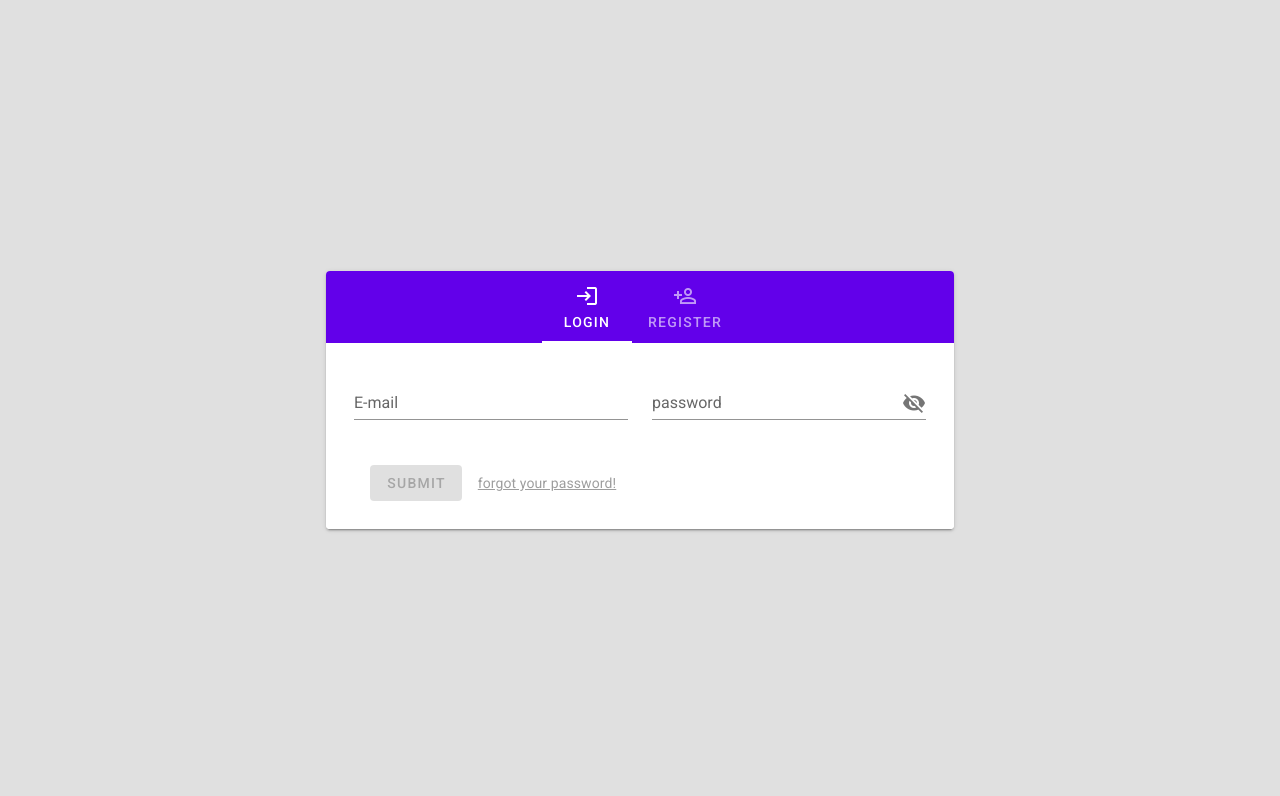
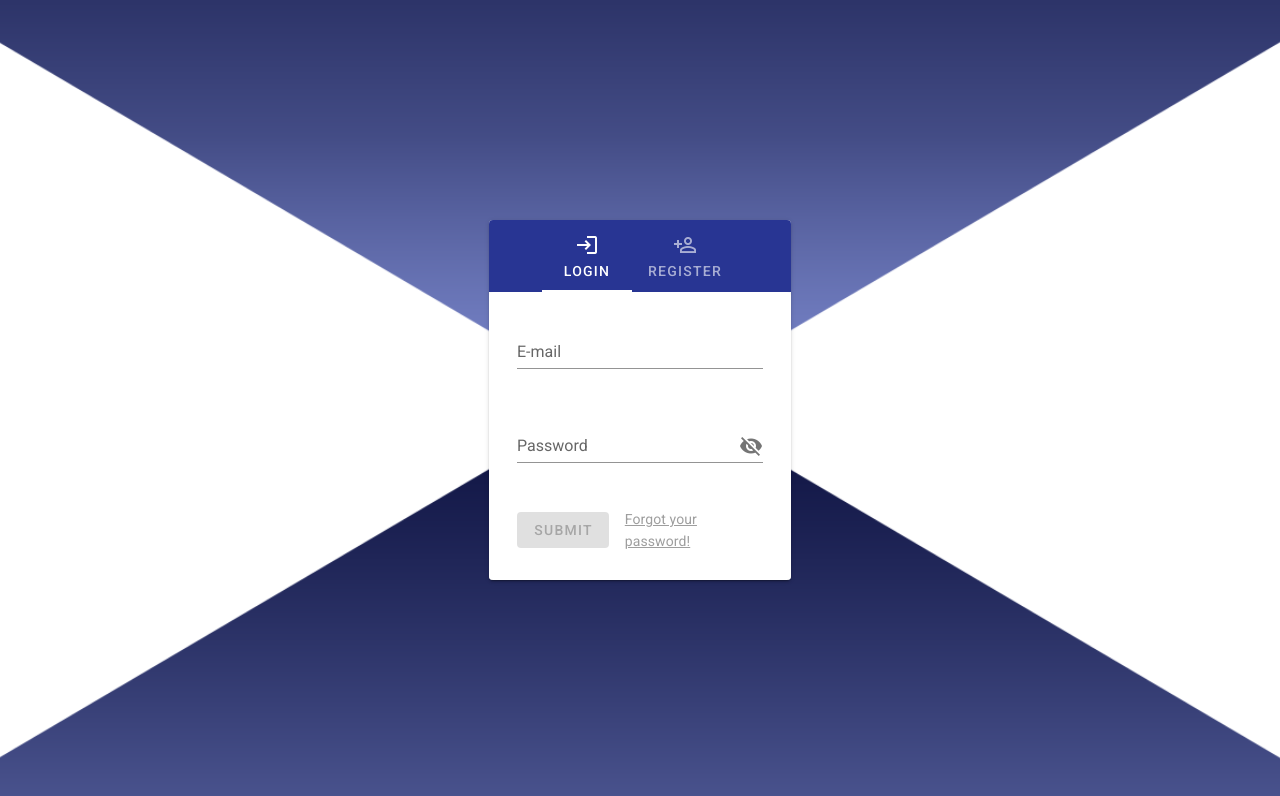
Before and after one commit to SAMoosavi/host, a Vue app: page /login-register in a window 1280 px wide. Shown: the top 796 px of the page. Built offline with nearby package versions, Linux system fonts and the light colour scheme.

Commit message:
ok auth ui

```diff
--- /dev/null
+++ b/public/css/style.css
@@ -0,0 +1,11 @@
+.bg-white-to-black {
+  background-color: #ffffff;
+  background-image: linear-gradient(225deg, #ffffff 0%, #000000 100%);
+}
+.bg-white-to-gray {
+  background-color: #ffffff;
+  background-image: linear-gradient(168deg, #ffffff 14%, #6f6f6f 88%);
+}
+.bg-image-auth{
+  background: url(../images/background/auth.png) center center/cover;
+}
--- a/public/index.html
+++ b/public/index.html
@@ -8,6 +8,7 @@
     <title><%= htmlWebpackPlugin.options.title %></title>
     <link rel="stylesheet" href="https://fonts.googleapis.com/css?family=Roboto:100,300,400,500,700,900">
     <link rel="stylesheet" href="https://cdn.jsdelivr.net/npm/@mdi/font@latest/css/materialdesignicons.min.css">
+    <link rel="stylesheet" href="./css/style.css">
   </head>
   <body>
     <noscript>
--- a/src/views/EmailVerify.vue
+++ b/src/views/EmailVerify.vue
@@ -1,27 +1,24 @@
 <template>
   <v-app>
-    <v-row justify="center" align="center" class="grey lighten-2">
+    <v-row justify="center" align="center" class="bg-image-auth">
       <v-col cols="12" md="5" lg="3">
         <v-card elevation="8" tile>
-          <v-card-title class="deep-purple accent-4 white--text"
+          <v-card-title class="indigo darken-3 text-uppercase text-uppercase white--text"
             >Verify Your Email Address</v-card-title
           >
-          <v-card-text class="black--text mt-2 mb-0 py-0"
+          <v-card-text class="black--text mt-2 mb-0 py-0 "
             >Before proceeding, please check your email for a verification
             link.</v-card-text
           >
-          <v-card-text class="my-0 py-0"
+          <v-card-text class="my-0 py-0 "
             >If you did not receive the email click here to request
             another</v-card-text
           >
-          <v-card-text v-if="sended" class="green--text"
-            >{{message}}</v-card-text
-          >
-          <v-card-actions>
-            <v-btn @click="send"  >
-              send
-            </v-btn>
-          </v-card-actions>
+          <v-card-text v-if="sended" class="green--text ">{{
+            message
+          }}</v-card-text>
+
+          <v-btn class="d-block text-capitalize" @click="send"> send </v-btn>
         </v-card>
       </v-col>
     </v-row>
@@ -34,7 +31,7 @@ export default {
   data() {
     return {
       sended: false,
-      message:"",
+      message: "",
       form: {
         email: sessionStorage.email,
       },
@@ -47,11 +44,11 @@ export default {
           "https://odev.abrnoc.com/fastapi/auth/resend-email-verification-token",
           this.form
         )
-        .then( (respons) => {
+        .then((respons) => {
           this.sended = true;
           this.message = respons.data.message;
         })
-        .catch ((respons) => {
+        .catch((respons) => {
           console.log(respons);
         });
     },
--- a/src/views/ForgotPassword.vue
+++ b/src/views/ForgotPassword.vue
@@ -1,42 +1,36 @@
 <template>
   <v-app>
-    <v-row justify="center" align="center" class="grey lighten-2">
+    <v-row justify="center" align="center" class="bg-image-auth">
       <v-col cols="12" md="5" lg="3">
         <v-card elevation="8" tile>
-          <v-card-title class="deep-purple accent-4 white--text">
+          <v-card-title class="indigo darken-3 text-uppercase white--text">
             forgot your password
           </v-card-title>
-          <v-card-text class="black--text mt-2 mb-0 py-0">
+          <v-card-text class="black--text mt-2 mb-0 py-0 ">
             Please enter your email to recover your password
           </v-card-text>
 
           <v-form v-model="valid" @submit.prevent="submit">
             <v-container>
               <v-row class="px-4 pt-4">
-                <p v-if="hasError" class="red--text text--darken-4">
+                <p v-if="hasError" class="red--text text--darken-4 ">
                   {{ error }}
                 </p>
-                <p v-if="hasSucsses" class="green--text text--darken-4">
+                <p v-if="hasSucsses" class="green--text text--darken-4 ">
                   {{ sucsses }}
                 </p>
                 <v-col cols="12">
                   <v-text-field
                     v-model="form.email"
                     label="E-mail"
-                    :rules="[rules.required,rules.email]"
+                    :rules="[rules.required, rules.email]"
                     required
                   ></v-text-field>
                 </v-col>
                 <v-col cols="12">
-                  <v-card-actions>
-                    <v-btn
-                      class="mx-4 d-block"
-                      :disabled="!valid"
-                      type="submit"
-                    >
-                      send
-                    </v-btn>
-                  </v-card-actions>
+                  <v-btn class="d-block " :disabled="!valid" type="submit">
+                    Send
+                  </v-btn>
                 </v-col>
               </v-row>
             </v-container>
--- a/src/views/Login.vue
+++ b/src/views/Login.vue
@@ -3,34 +3,34 @@
     <v-container>
       <p v-if="hasError" class="red--text text--darken-4">{{ error }}</p>
       <v-row>
-        <v-col cols="12" md="6">
+        <v-col cols="12">
           <v-text-field
             v-model="form.email"
             label="E-mail"
-            :rules="[rules.required,rules.email]"
+            :rules="[rules.required, rules.email]"
             required
           ></v-text-field>
         </v-col>
-        <v-col cols="12" md="6">
+        <v-col cols="12">
           <v-text-field
             v-model="form.password"
             :append-icon="show1 ? 'mdi-eye' : 'mdi-eye-off'"
             :type="show1 ? 'text' : 'password'"
             :rules="[rules.required]"
             name="input-10-1"
-            label="password"
+            label="Password"
             @click:append="show1 = !show1"
           ></v-text-field>
         </v-col>
         <v-col cols="12" class="d-flex align-center">
-          <v-btn class="mx-4 d-block" :disabled="!valid" type="submit">
-            submit
+          <v-btn class="d-block" :disabled="!valid" type="submit">
+            Submit
           </v-btn>
 
           <router-link
             to="/forgot-password"
-            class="text-decoration-underline grey--text"
-            >forgot your password!</router-link
+            class="text-decoration-underline grey--text ml-4"
+            >Forgot your password!</router-link
           >
         </v-col>
       </v-row>
--- a/src/views/LoginRegister.vue
+++ b/src/views/LoginRegister.vue
@@ -1,15 +1,16 @@
 
     <template>
-  <v-app>
-    <v-row justify="center" align="center" class="grey lighten-2">
-      <v-col cols="12" md="8" lg="6">
+  <v-app class="p-0 m-0">
+    <v-row justify="center" align="center" class="p-0 m-0 bg-image-auth">
+      <v-col cols="12" md="5" lg="3">
         <v-card>
           <v-tabs
             v-model="tab"
-            background-color="deep-purple accent-4"
+            background-color="indigo darken-3"
             centered
             dark
             icons-and-text
+            class="text-uppercase"
           >
             <v-tabs-slider></v-tabs-slider>
 
@@ -26,7 +27,7 @@
 
           <v-tabs-items v-model="tab">
             <v-tab-item v-for="i in 2" :key="i" :value="'tab-' + i">
-              <v-card flat>
+              <v-card >
                 <v-card-text>
                   <div v-if="i == 1"><login /></div>
                   <div v-if="i == 2"><register /></div>
--- a/src/views/Register.vue
+++ b/src/views/Register.vue
@@ -3,7 +3,7 @@
     <v-container>
       <p v-if="hasError" class="red--text text--darken-4">{{ error }}</p>
       <v-row>
-        <v-col cols="12" md="6" lg="4">
+        <v-col cols="12"  >
           <v-text-field
             v-model="form.firstname"
             :rules="[rules.required]"
@@ -12,7 +12,7 @@
           ></v-text-field>
         </v-col>
 
-        <v-col cols="12" md="6" lg="4">
+        <v-col cols="12" >
           <v-text-field
             v-model="form.lastname"
             :rules="[rules.required]"
@@ -21,7 +21,7 @@
           ></v-text-field>
         </v-col>
 
-        <v-col cols="12" md="6" lg="4">
+        <v-col cols="12"  >
           <v-text-field
             v-model="form.email"
             :rules="[rules.required, rules.email]"
@@ -29,29 +29,29 @@
             required
           ></v-text-field>
         </v-col>
-        <v-col cols="12" md="6" lg="4">
+        <v-col cols="12"  >
           <v-text-field
             v-model="form.phone_number"
             :rules="[rules.required, rules.phone]"
             type="number"
-            label="phone number"
+            label="Phone number"
             required
           ></v-text-field>
         </v-col>
-        <v-col cols="12" md="6" lg="4">
+        <v-col cols="12" >
           <v-text-field
             v-model="form.password"
             :append-icon="show1 ? 'mdi-eye' : 'mdi-eye-off'"
             :rules="[rules.required, rules.min]"
             :type="show1 ? 'text' : 'password'"
             name="input-10-1"
-            label="password"
+            label="Password"
             hint="At least 8 characters"
             counter
             @click:append="show1 = !show1"
           ></v-text-field>
         </v-col>
-        <v-col cols="12" md="6" lg="4">
+        <v-col cols="12" >
           <v-text-field
             v-model="form.ConfirmPassword"
             :append-icon="show2 ? 'mdi-eye' : 'mdi-eye-off'"
@@ -64,8 +64,8 @@
           ></v-text-field>
         </v-col>
         <v-col cols="12">
-          <v-btn class="mr-4 d-block" :disabled="!valid" type="submit">
-            submit
+          <v-btn class=" d-block" :disabled="!valid" type="submit">
+            Submit
           </v-btn>
         </v-col>
       </v-row>
--- a/src/views/ResetPassword.vue
+++ b/src/views/ResetPassword.vue
@@ -1,21 +1,21 @@
 <template>
   <v-app>
-    <v-row justify="center" align="center">
+    <v-row justify="center" align="center" class="bg-image-auth">
       <v-col cols="12" md="5" lg="3">
         <v-card elevation="8" tile>
           <v-form v-model="valid" @submit.prevent="submit">
             <v-container>
-              <v-card-title class="deep-purple accent-4 white--text">
+              <v-card-title class="indigo darken-3 text-uppercase white--text">
                 Reset your password
               </v-card-title>
               <v-row class="px-4 pt-4">
-                <p v-if="hasError" class="red--text text--darken-4">
+                <p v-if="hasError" class="red--text text--darken-4 text-capitalize">
                   {{ error }}
                   <br />
                   <router-link
                     to="/forgot-password"
-                    class="text-decoration-underline grey--text"
-                    >forgot password page!</router-link
+                    class="text-decoration-underline grey--text "
+                    >Forgot password page!</router-link
                   >
                 </p>
                 <v-col cols="12" md="6">
@@ -25,7 +25,7 @@
                     :rules="[rules.required, rules.min]"
                     :type="show1 ? 'text' : 'password'"
                     name="input-10-1"
-                    label="password"
+                    label="Password"
                     hint="At least 8 characters"
                     counter
                     @click:append="show1 = !show1"
@@ -44,15 +44,9 @@
                   ></v-text-field>
                 </v-col>
                 <v-col cols="12">
-                  <v-card-actions>
-                    <v-btn
-                      class="mx-4 d-block"
-                      :disabled="!valid"
-                      type="submit"
-                    >
-                      send
-                    </v-btn>
-                  </v-card-actions>
+                  <v-btn class="d-block" :disabled="!valid" type="submit">
+                    Send
+                  </v-btn>
                 </v-col>
               </v-row>
             </v-container>
```
Also changed, not shown: public/images/background/auth.png (added), 1 other file (tests, documents, lock files or other folders).
